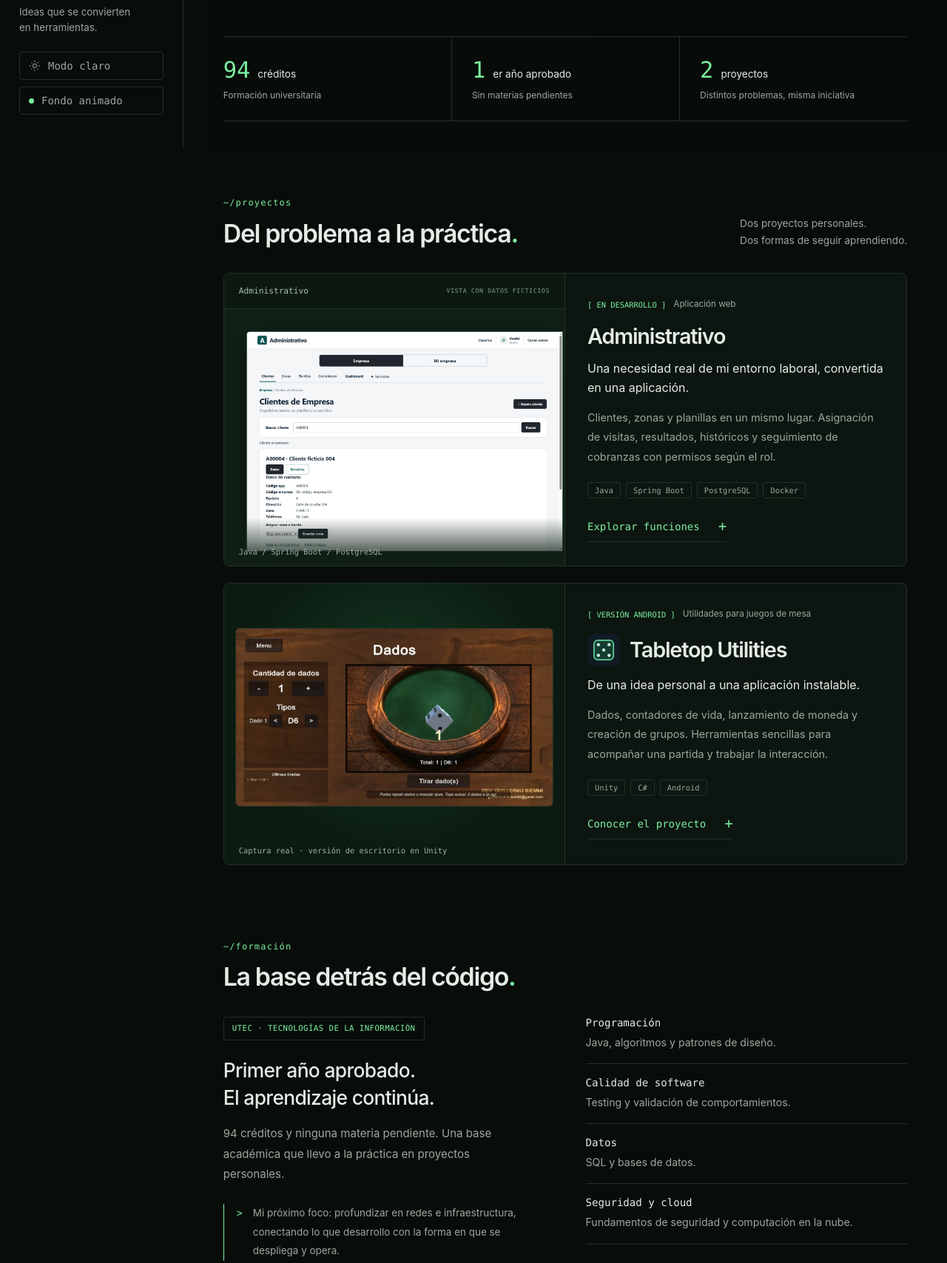
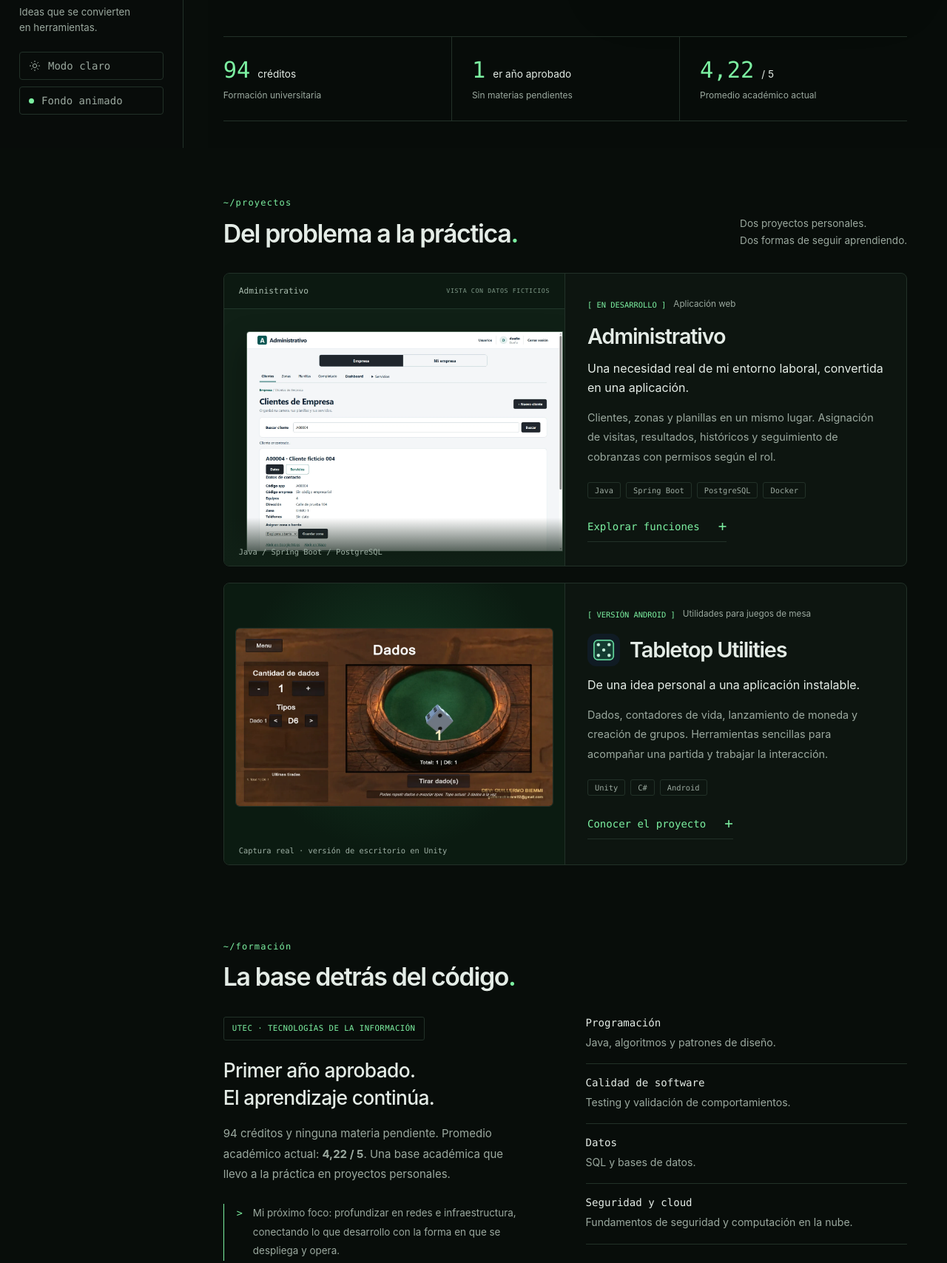
Before and after one commit to elguigu100/elguigu100.github.io, a plain HTML site: page index.html in a window 1280 px wide. Shown: the part 600-2308 px from the top of the page at 74% size. Drawn offline with Linux system fonts and the light colour scheme.

Commit message:
Add files via upload

```diff
--- a/index.html
+++ b/index.html
@@ -45,7 +45,7 @@
       <section id="inicio" class="hero section-anchor" aria-labelledby="hero-title">
         <div class="hero-copy"><p class="eyebrow"><span aria-hidden="true">[</span> DESARROLLO CON PROPÓSITO <span aria-hidden="true">]</span></p><h1 id="hero-title">Guillermo<br><span>Biemmi<span class="cursor" aria-hidden="true">_</span></span></h1><p class="hero-role">Estudiante de TI <span>/</span> UTEC</p><p class="hero-intro">Convierto necesidades concretas en herramientas útiles. Aprendo construyendo, probando y mejorando.</p><div class="hero-actions"><a class="button button-primary" href="#proyectos">Explorar proyectos</a><a class="button button-secondary" href="#contacto">Hablemos</a></div><div class="hero-stack" aria-label="Tecnologías utilizadas"><span>Java</span><span>Spring Boot</span><span>PostgreSQL</span><span>Docker</span><span>Unity</span></div></div>
         <div class="hero-terminal"><div class="terminal-title"><span class="terminal-dot" aria-hidden="true"></span>guillermo.profile <span class="file-extension">.json</span></div><div class="profile-code" aria-label="Resumen de mi perfil"><p class="code-comment">// una idea, un paso a la vez</p><p><span class="code-punctuation">{</span></p><p class="indent"><span class="code-key">"nombre"</span>: <span class="code-string">"Guillermo Biemmi"</span>,</p><p class="indent"><span class="code-key">"formación"</span>: <span class="code-string">"TI · UTEC"</span>,</p><p class="indent"><span class="code-key">"enfoque"</span>: <span class="code-string">"aprender haciendo"</span>,</p><p class="indent"><span class="code-key">"intereses"</span>: <span class="code-punctuation">[</span></p><p class="double-indent code-string">"desarrollo de software",</p><p class="double-indent code-string">"cloud e infraestructura"</p><p class="indent"><span class="code-punctuation">]</span></p><p><span class="code-punctuation">}</span></p></div><div class="terminal-foot"><span>Java + SQL + curiosidad</span><svg><use href="#i-code"/></svg></div></div>
-        <div class="academic-strip"><div><strong>94<span>créditos</span></strong><p>Formación universitaria</p></div><div><strong>1<span>er año aprobado</span></strong><p>Sin materias pendientes</p></div><div><strong>2<span>proyectos</span></strong><p>Distintos problemas, misma iniciativa</p></div></div>
+        <div class="academic-strip"><div><strong>94<span>créditos</span></strong><p>Formación universitaria</p></div><div><strong>1<span>er año aprobado</span></strong><p>Sin materias pendientes</p></div><div><strong>4,22<span>/ 5</span></strong><p>Promedio académico actual</p></div></div>
       </section>
 
       <section id="proyectos" class="section-anchor section-space" aria-labelledby="projects-title"><div class="section-heading"><div><p class="eyebrow">~/proyectos</p><h2 id="projects-title">Del problema a la práctica<span>.</span></h2></div><p>Dos proyectos personales.<br>Dos formas de seguir aprendiendo.</p></div>
@@ -53,7 +53,7 @@
         <article class="project project-tabletop"><div class="project-visual tabletop-visual"><img class="app-preview" src="./assets/tabletop-dados.webp" alt="Tabletop Utilities ejecutándose: dado D6 y resultado de una tirada" loading="lazy" width="1280" height="720"><span class="visual-caption">Captura real · versión de escritorio en Unity</span></div><div class="project-copy"><p class="project-status"><span class="bracket">[ VERSIÓN ANDROID ]</span> Utilidades para juegos de mesa</p><h3 class="app-title"><img src="./assets/tabletop-icon.png" alt="" width="44" height="44">Tabletop Utilities</h3><p class="project-summary">De una idea personal a una aplicación instalable.</p><p>Dados, contadores de vida, lanzamiento de moneda y creación de grupos. Herramientas sencillas para acompañar una partida y trabajar la interacción.</p><div class="project-tags"><span>Unity</span><span>C#</span><span>Android</span></div><button class="text-button" type="button" data-project="tabletop">Conocer el proyecto <span aria-hidden="true">+</span></button></div></article>
       </section>
 
-      <section id="formacion" class="section-anchor section-space" aria-labelledby="education-title"><div class="section-heading"><div><p class="eyebrow">~/formación</p><h2 id="education-title">La base detrás del código<span>.</span></h2></div></div><div class="education-layout"><div class="education-main"><span class="outline-label">UTEC · TECNOLOGÍAS DE LA INFORMACIÓN</span><h3>Primer año aprobado.<br>El aprendizaje continúa.</h3><p>94 créditos y ninguna materia pendiente. Una base académica que llevo a la práctica en proyectos personales.</p><div class="education-note"><span aria-hidden="true">&gt;</span><p>Mi próximo foco: profundizar en redes e infraestructura, conectando lo que desarrollo con la forma en que se despliega y opera.</p></div></div><dl class="knowledge-list"><div><dt>Programación</dt><dd>Java, algoritmos y patrones de diseño.</dd></div><div><dt>Calidad de software</dt><dd>Testing y validación de comportamientos.</dd></div><div><dt>Datos</dt><dd>SQL y bases de datos.</dd></div><div><dt>Seguridad y cloud</dt><dd>Fundamentos de seguridad y computación en la nube.</dd></div></dl></div></section>
+      <section id="formacion" class="section-anchor section-space" aria-labelledby="education-title"><div class="section-heading"><div><p class="eyebrow">~/formación</p><h2 id="education-title">La base detrás del código<span>.</span></h2></div></div><div class="education-layout"><div class="education-main"><span class="outline-label">UTEC · TECNOLOGÍAS DE LA INFORMACIÓN</span><h3>Primer año aprobado.<br>El aprendizaje continúa.</h3><p>94 créditos y ninguna materia pendiente. Promedio académico actual: <strong>4,22 / 5</strong>. Una base académica que llevo a la práctica en proyectos personales.</p><div class="education-note"><span aria-hidden="true">&gt;</span><p>Mi próximo foco: profundizar en redes e infraestructura, conectando lo que desarrollo con la forma en que se despliega y opera.</p></div></div><dl class="knowledge-list"><div><dt>Programación</dt><dd>Java, algoritmos y patrones de diseño.</dd></div><div><dt>Calidad de software</dt><dd>Testing y validación de comportamientos.</dd></div><div><dt>Datos</dt><dd>SQL y bases de datos.</dd></div><div><dt>Seguridad y cloud</dt><dd>Fundamentos de seguridad y computación en la nube.</dd></div></dl></div></section>
 
       <section id="herramientas" class="section-anchor section-space" aria-labelledby="tools-title">
         <div class="section-heading"><div><p class="eyebrow">~/herramientas</p><h2 id="tools-title">Lo que llevo a la práctica<span>.</span></h2></div></div>
```
